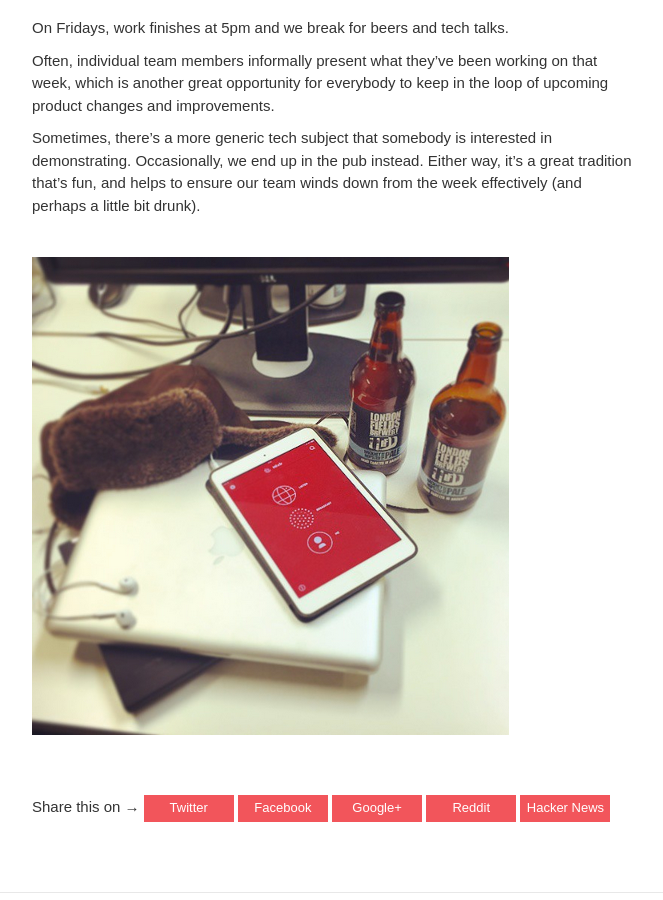
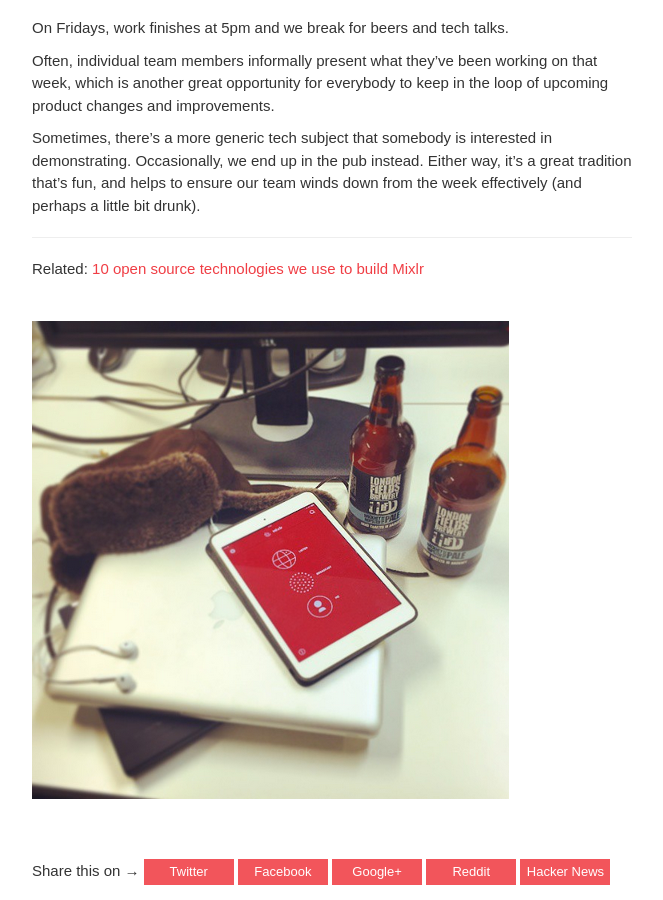
Before and after one commit to mixlr/mixlr.github.io, a Jekyll site: the page built from _posts/2016-03-05-ways-we-work-as-a-team-at-mixlr.md, in a window 1280 px wide and 900 px high, scrolled down 2270 px. Shown: the whole window, without its empty margins (318-981 px from the left). Built offline with Jekyll 4.4.1, drawn with Linux system fonts in a browser that asks for light colours; some web fonts are replaced; comment, search, counter and statistics services are not loaded.

Commit message:
Add related link

```diff
--- a/_posts/2016-03-05-ways-we-work-as-a-team-at-mixlr.md
+++ b/_posts/2016-03-05-ways-we-work-as-a-team-at-mixlr.md
@@ -77,4 +77,8 @@ Often, individual team members informally present what they've been working on t
 
 Sometimes, there's a more generic tech subject that somebody is interested in demonstrating. Occasionally, we end up in the pub instead. Either way, it's a great tradition that's fun, and helps to ensure our team winds down from the week effectively (and perhaps a little bit drunk).
 
+---
+
+Related: [10 open source technologies we use to build Mixlr](http://tech.mixlr.com/development/2016/02/02/10-open-source-technologies-at-mixlr.html)
+
 ![Mixlr beers](/images/beers.png)
```
